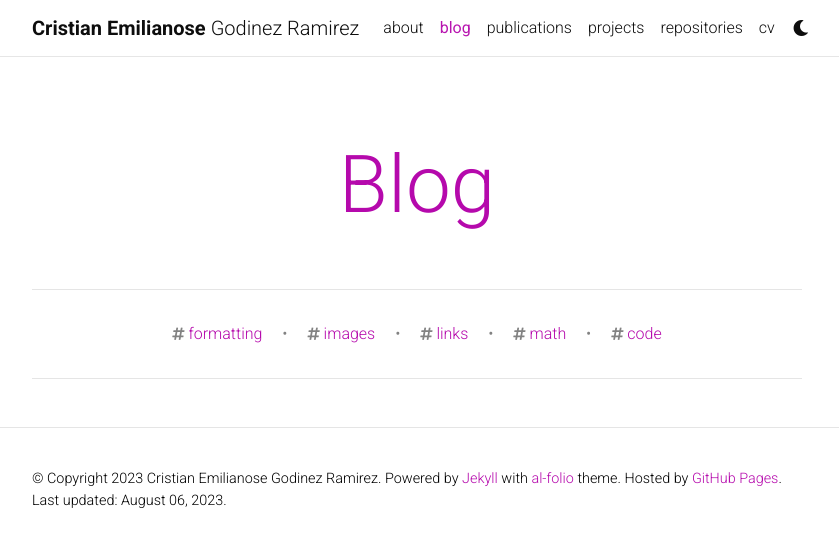
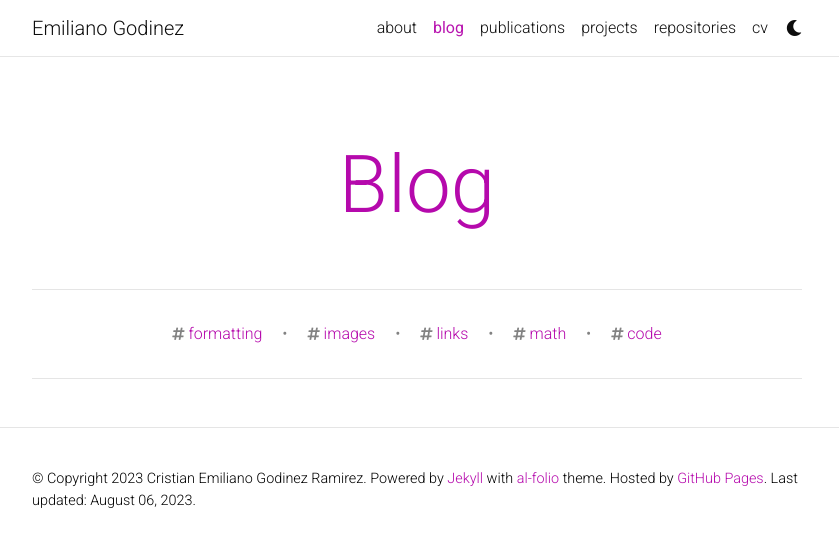
Before and after one commit to EmilianoG-byte/EmilianoG-byte.github.io, a Jekyll site: the page built from blog/index.html, in a window 1280 px wide. Shown: the top 547 px of the page, without its empty margins (223-1062 px from the left). Built offline with Jekyll 4.4.1, drawn with Linux system fonts in a browser that asks for light colours; full-size pictures stand in for the smaller copies a plugin makes; the list of posts is cut into pages by our own code; comment, search, counter and statistics services are not loaded; a style sheet for code colours, icons or effects is not loaded; some of the changed lines change nothing that is shown.

Commit message:
Update _config.yml

```diff
--- a/_config.yml
+++ b/_config.yml
@@ -2,13 +2,13 @@
 # Site settings
 # -----------------------------------------------------------------------------
 
-title: blank # the website title (if blank, full name will be used instead)
+title: Emiliano Godinez # the website title (if blank, full name will be used instead)
 first_name: Cristian
-middle_name: Emilianose
+middle_name: Emiliano
 last_name: Godinez Ramirez
 email: emiliano.godinez.grad@gmail.com
 description: > # the ">" symbol means to ignore newlines until "footer_text:"
-  Guatemalan master's student at Technische Universität München
+  Quantum Science master student at Technische Universität München and Ludwig Maximilian Universität München
 footer_text: >
   Powered by <a href="https://jekyllrb.com/" target="_blank">Jekyll</a> with <a href="https://github.com/alshedivat/al-folio">al-folio</a> theme.
   Hosted by <a href="https://pages.github.com/" target="_blank">GitHub Pages</a>.
@@ -66,16 +66,16 @@ og_image: # The site-wide (default for all links) Open Graph preview image
 # Social integration
 # -----------------------------------------------------------------------------
 
-github_username: carle13
+github_username: EmilianoG-byte
 gitlab_username: # your GitLab user name
 twitter_username: # your Twitter handle
 mastodon_username: # your mastodon instance+username in the format instance.tld/@username
-linkedin_username: carlos-salazar-letona # your LinkedIn user name
+linkedin_username: Cristian Emiliano Godínez Ramírez # your LinkedIn user name
 telegram_username: # your Telegram user name
 scholar_userid: # your Google Scholar ID
 semanticscholar_id: # your Semantic Scholar ID
 whatsapp_number: # your WhatsApp number (full phone number in international format. Omit any zeroes, brackets, or dashes when adding the phone number in international format.)
-orcid_id: 0000-0002-3126-2033 # your ORCID ID
+orcid_id: 0000-0002-8583-3268 # your ORCID ID
 medium_username: # your Medium username
 quora_username: # your Quora username
 publons_id: # your ID on Publons
@@ -91,7 +91,7 @@ lastfm_id: # your lastfm id
 spotify_id: # your spotify id
 pinterest_id: # your pinterest id
 unsplash_id: # your unsplash id
-instagram_id: # your instagram id
+instagram_id: emiliano_godinez # your instagram id
 facebook_id: # your facebook id
 discord_id: # your discord id (18-digit unique numerical identifier)
 
@@ -122,7 +122,7 @@ pagination:
   enabled: true
 
 # Comments
-disqus_shortname: carlos # put your disqus shortname
+disqus_shortname:  # put your disqus shortname
 # https://help.disqus.com/en/articles/1717111-what-s-a-shortname
 
 # External sources.
```
